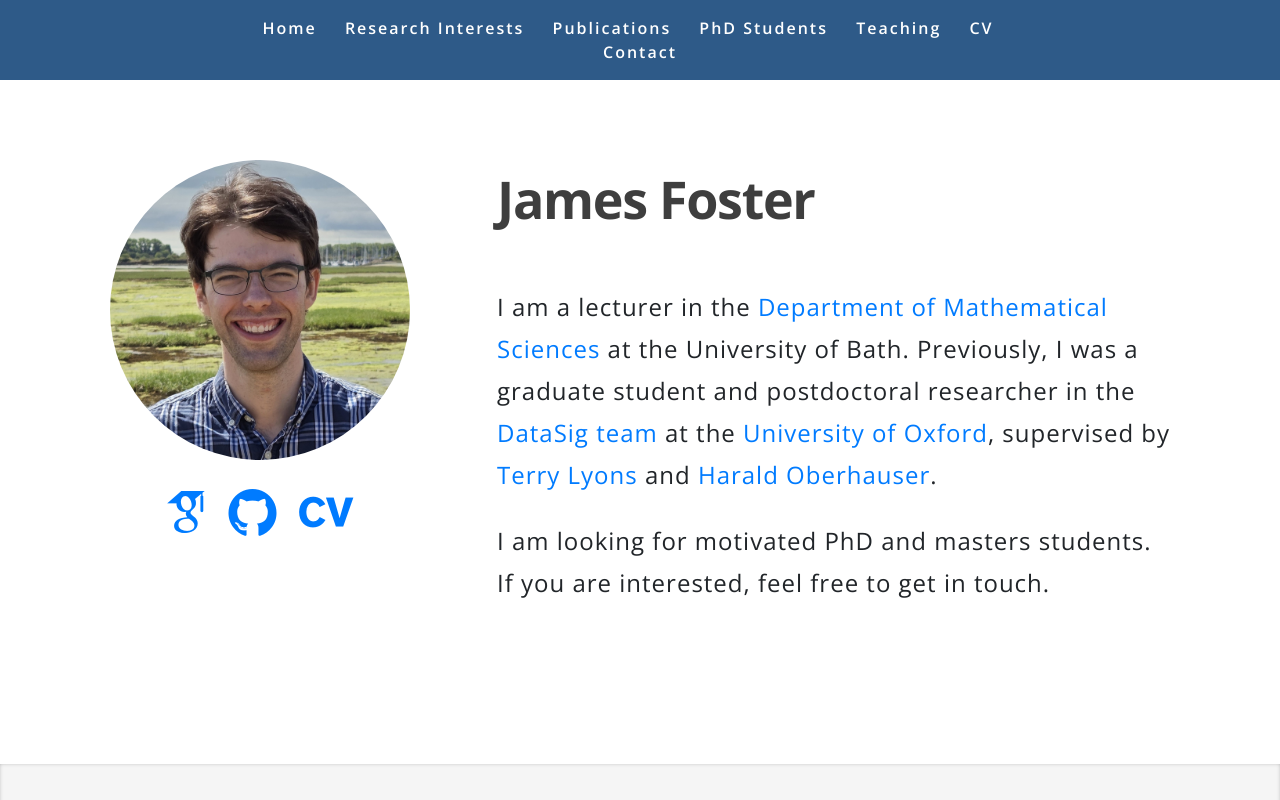
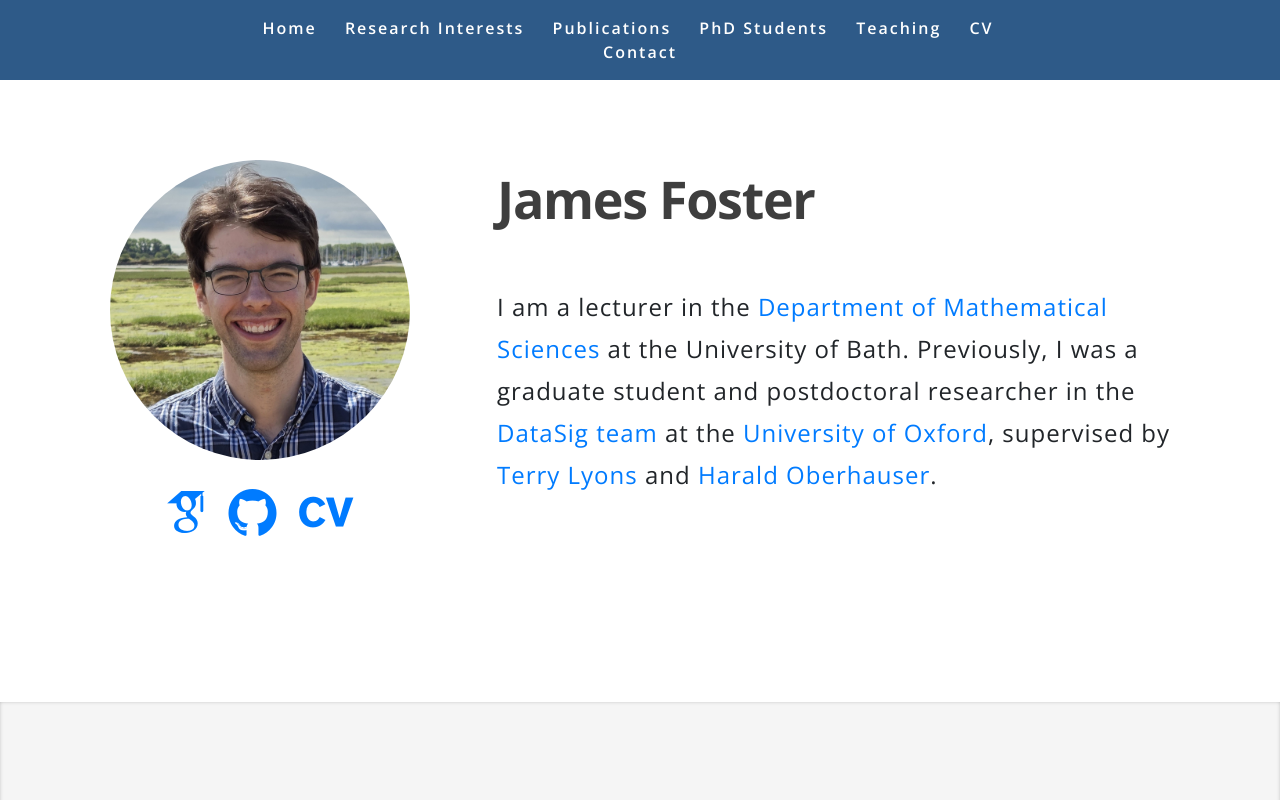
Before and after one commit to james-m-foster/james-m-foster.github.io, a plain HTML site: page index.html in a window 1280 px wide. Shown: the top 800 px of the page. Drawn offline with nearby package versions, Linux system fonts and the light colour scheme; files whose address does not match are found by name.

Commit message:
Update bio

```diff
--- a/index.html
+++ b/index.html
@@ -90,7 +90,7 @@ I would like to acknowledge Dr Ruqi Zhang, whose website this was adapted from (
 							<p style="color:#212529",class="mt-4">I am a lecturer in the <a href="https://www.bath.ac.uk/departments/department-of-mathematical-sciences/">Department of Mathematical Sciences</a> at the University of Bath. Previously, I was a graduate student and postdoctoral researcher in the <a href="https://datasig.ac.uk/">DataSig team</a> at the <a href="https://www.maths.ox.ac.uk/">University of Oxford</a>, supervised by <a href="https://www.maths.ox.ac.uk/people/terry.lyons">Terry Lyons</a> and <a href="https://people.maths.ox.ac.uk/oberhauser/">Harald Oberhauser</a>.
 							</p>
 							<br>
-							<p style="color:#212529",class="mt-4"><b style="font-size: 1.em">I am looking for motivated PhD and masters students.<br> If you are interested, feel free to get in touch.</b></p>
+							<!-- <p style="color:#212529",class="mt-4"><b style="font-size: 1.em">I am looking for motivated PhD and masters students.<br> If you are interested, feel free to get in touch.</b></p> -->
 						</div>
                     </div>
                 </div>
```
